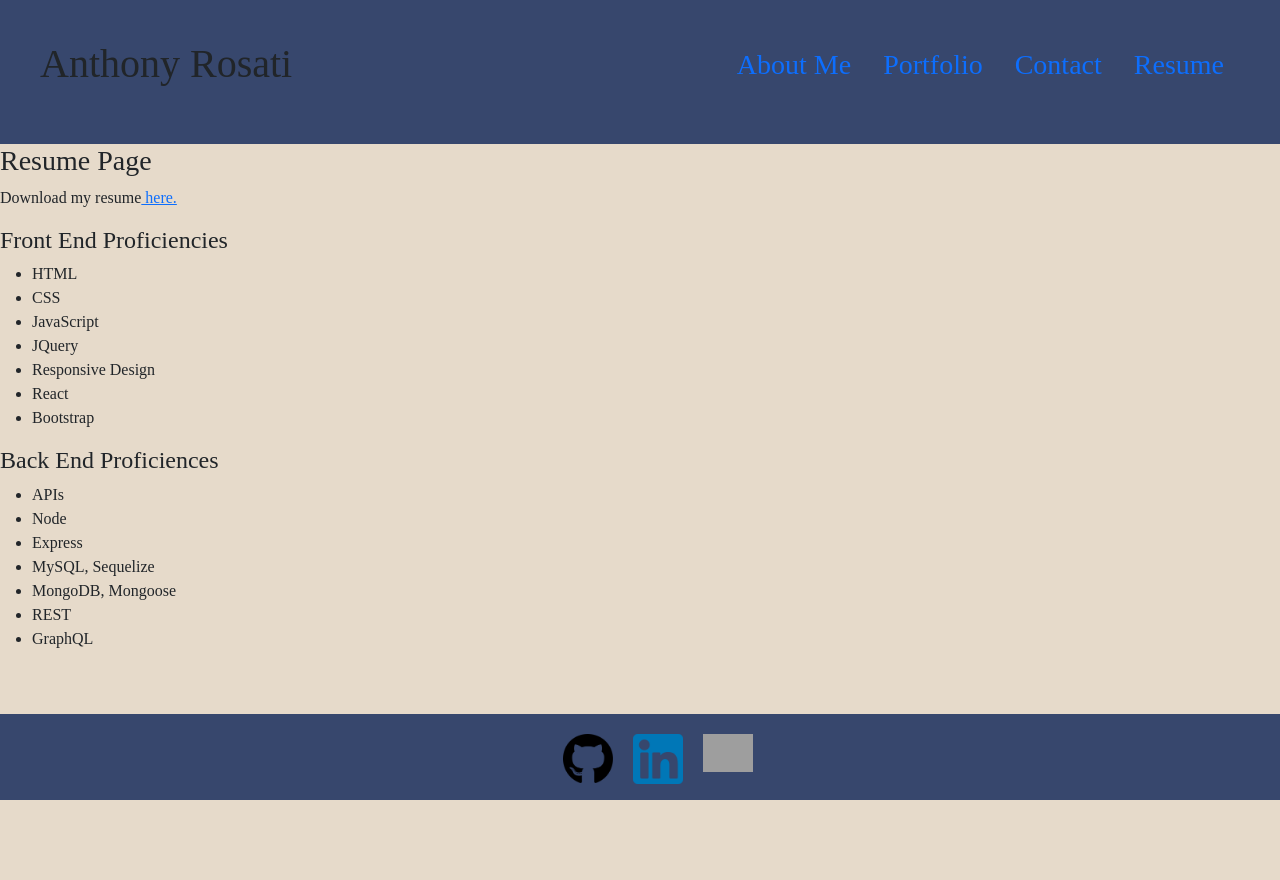
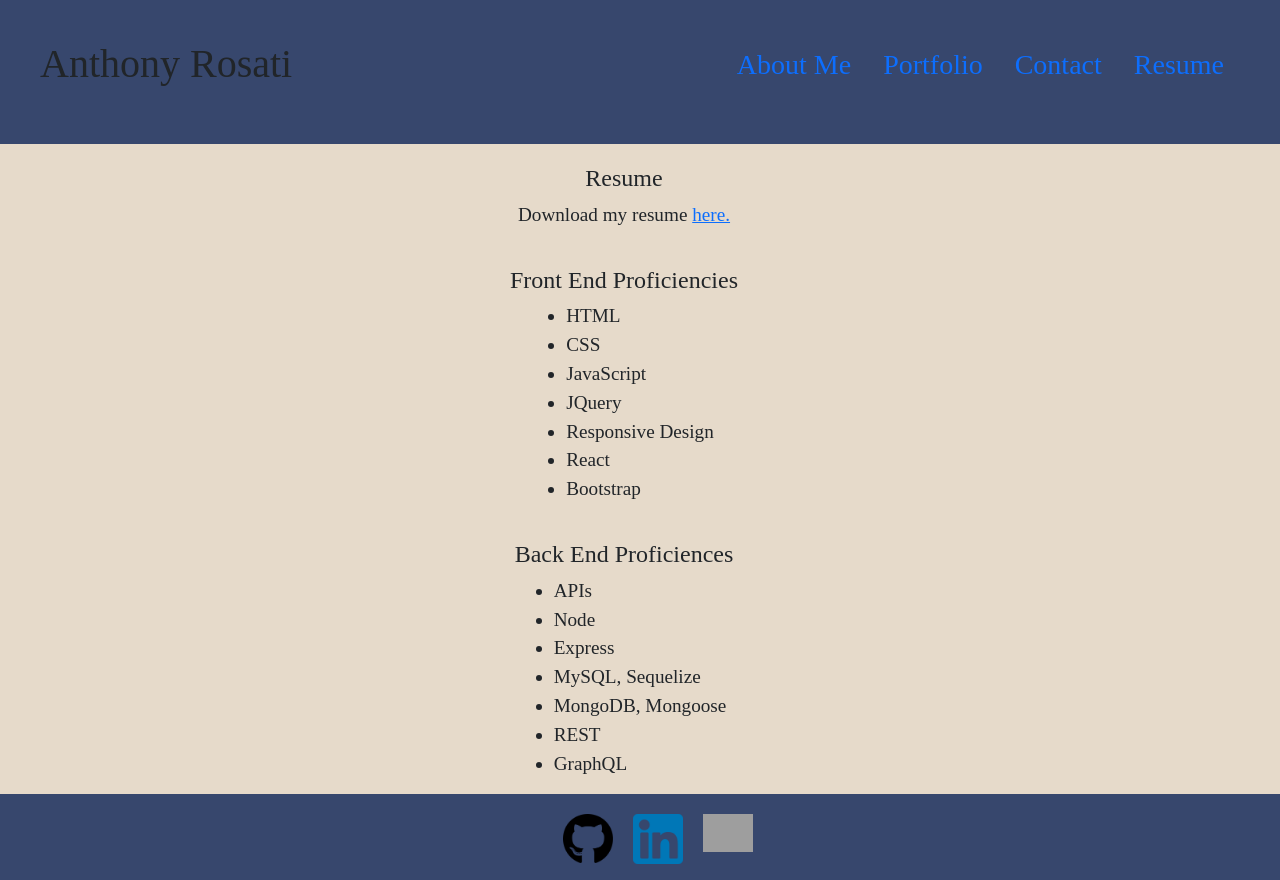
Before and after one commit to AnthonyRqqq/react-portfolio, a React (Vite) app: page /Resume in a window 1280 px wide. Before the commit the page ends 800 px from the top, so only its background shows below. Built offline with nearby package versions, Linux system fonts and the light colour scheme; grey boxes are pictures that could not be loaded.

Commit message:
Styling and functionality added to resume page

```diff
--- a/src/App.css
+++ b/src/App.css
@@ -1,7 +1,5 @@
 * {
     box-sizing: border-box;
-    padding: 0;
-    margin: 0;
     background-color: rgb(230, 218, 202);
     font-family: American Typewriter, serif;
 }
@@ -124,3 +122,19 @@ footer * {
 .about-me-text {
     align-self: center;
 }
+
+.resume {
+    margin-right: 20px;
+}
+
+.resume h4{
+    margin-top: 20px;
+}
+.download-resume {
+    font-size: larger;
+}
+
+.front-end-list,
+.back-end-list {
+    font-size: larger;
+}
--- a/src/App.jsx
+++ b/src/App.jsx
@@ -17,7 +17,7 @@ export default function App() {
       </main>
 
       {/* Locks footer at bottom of page and centers */}
-      <footer className='footer fixed-bottom d-flex justify-content-center'>
+      <footer className='footer d-flex justify-content-center'>
         <Footer />
       </footer>
     </>
--- a/src/pages/Resume.jsx
+++ b/src/pages/Resume.jsx
@@ -2,16 +2,19 @@ import resumeDownload from '../assets/Anthony-Rosati-Resume.pdf'
 
 export default function Resume() {
     return (
-        <div>
-            <h3>Resume Page</h3>
+        <div className='row resume'>
+            <h4 className='d-flex justify-content-center'>Resume</h4>
             {/* Downloadable resume */}
-            <p>Download my resume
-                <a href={resumeDownload} download> here.</a>
+            <p className='d-flex justify-content-center download-resume'>Download my resume&nbsp;
+                <a href={resumeDownload} download>here.</a>
             </p>
 
             {/* Front end skills list */}
-            <div>
+            <div className='d-flex justify-content-center'>
                 <h4>Front End Proficiencies</h4>
+            </div>
+
+            <div className='d-flex front-end-list justify-content-center'>
                 <ul>
                     <li>HTML</li>
                     <li>CSS</li>
@@ -24,8 +27,10 @@ export default function Resume() {
             </div>
 
             {/* Back end skills list */}
-            <div>
+            <div className='d-flex justify-content-center'>
                 <h4>Back End Proficiences</h4>
+            </div>
+            <div className='d-flex back-end-list justify-content-center'>
                 <ul>
                     <li>APIs</li>
                     <li>Node</li>
```
